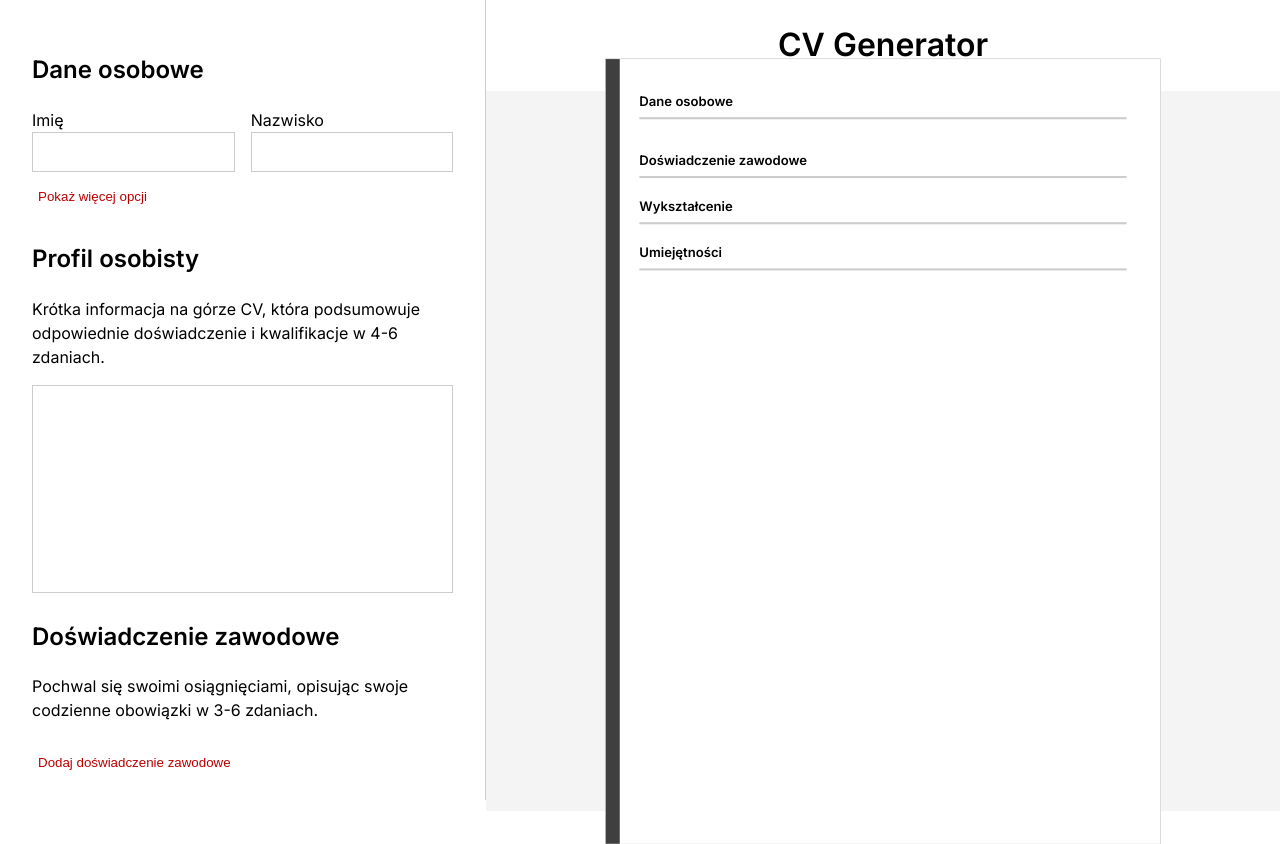
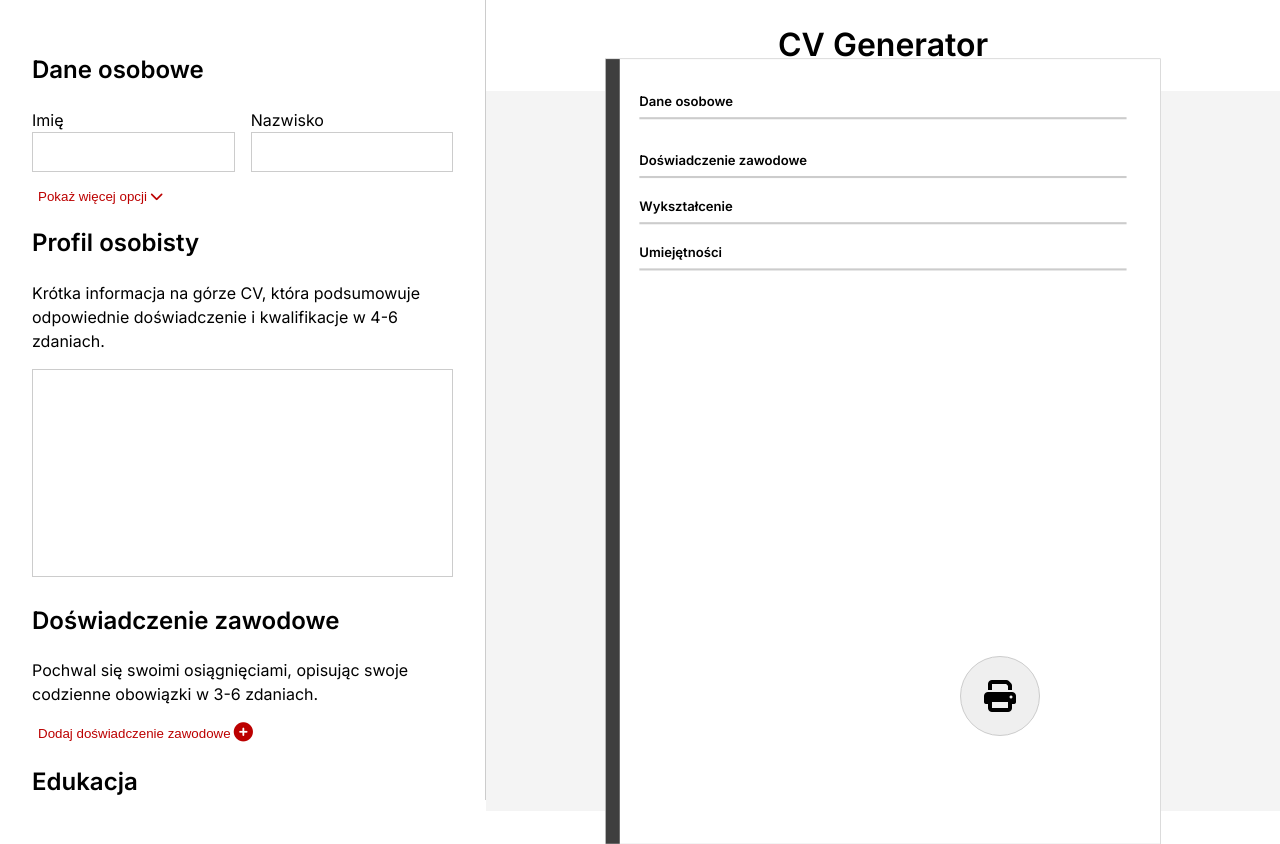
Before and after one commit to thimgrim1337/cv-app, a React (Vite) app: page / in a window 1280 px wide. Built offline with nearby package versions, Linux system fonts and the light colour scheme.

Commit message:
Implement react-to-print

```diff
--- a/src/App.jsx
+++ b/src/App.jsx
@@ -1,7 +1,8 @@
+import { useState, useRef } from 'react';
+import uuid from 'react-uuid';
+import { useReactToPrint } from 'react-to-print';
 import Form from './components/Form/Form';
 import CVPreview from './components/CVPreview/CVPreview';
-import { useState } from 'react';
-import uuid from 'react-uuid';
 import GeneralInfo from './components/Form/FormSections/GeneralInfo';
 import ProfileInfo from './components/Form/FormSections/ProfileInfo';
 import WorkInfo from './components/Form/FormSections/WorkInfo';
@@ -142,6 +143,12 @@ function App() {
     });
   }
 
+  const printRef = useRef();
+  const handlePrint = useReactToPrint({
+    bodyClass: 'print',
+    content: () => printRef.current,
+  });
+
   return (
     <>
       <header className='header'>
@@ -182,7 +189,11 @@ function App() {
           workList={lists.workList}
           eduList={lists.eduList}
           skillList={lists.skillList}
+          refrence={printRef}
         />
+        <button className='btn--print' onClick={handlePrint}>
+          <i className='fa-solid fa-print'></i>
+        </button>
       </main>
     </>
   );
--- a/src/components/CVPreview/CVPreview.jsx
+++ b/src/components/CVPreview/CVPreview.jsx
@@ -11,9 +11,10 @@ export default function CVPreview({
   workList,
   eduList,
   skillList,
+  refrence,
 }) {
   return (
-    <div className='cv-preview '>
+    <div ref={refrence} className='cv-preview'>
       <PersonalInfoPreview
         generalInfo={generalInfo}
         profileInfo={profileInfo}
--- a/src/components/CVPreview/CVPreview.scss
+++ b/src/components/CVPreview/CVPreview.scss
@@ -1,5 +1,3 @@
-$zoom: 0.7;
-
 .cv-preview {
   position: relative;
   width: 21cm;
@@ -8,7 +6,7 @@ $zoom: 0.7;
   font-size: 1rem;
   background-color: #fff;
   border: 1px solid #ccc;
-  transform: scale($zoom);
+  transform: scale(0.7);
 
   &::before {
     position: absolute;
@@ -87,3 +85,24 @@ $zoom: 0.7;
     }
   }
 }
+
+.print {
+  .cv-preview {
+    transform: scale(1);
+    font-size: 12px;
+  }
+}
+
+.btn--print {
+  position: absolute;
+  bottom: 4rem;
+  right: 15rem;
+  width: 5rem;
+  height: 5rem;
+  border: 1px solid #ccc;
+  border-radius: 50px;
+
+  .fa-print {
+    font-size: 2rem;
+  }
+}
--- a/src/components/Form/Form.scss
+++ b/src/components/Form/Form.scss
@@ -38,14 +38,6 @@
       border: 1px solid #ccc;
     }
   }
-
-  &__button {
-    background: none;
-    border: none;
-    margin-block: 1rem;
-    cursor: pointer;
-    color: rgb(188, 0, 0);
-  }
 }
 
 textarea {
--- a/src/components/Form/FormList/FormListItemCreate.jsx
+++ b/src/components/Form/FormList/FormListItemCreate.jsx
@@ -22,6 +22,7 @@ export default function FormListItemCreate({
     <ToggleVisibility
       btnText={btnText}
       onClick={() => onCreateItem(list.name, list.sectionName)}
+      icon={<i className='fa-solid fa-circle-plus'></i>}
     >
       <FormSection className={'list__new-item'}>
         <FormInputs
--- a/src/components/Form/FormSections/GeneralInfo.jsx
+++ b/src/components/Form/FormSections/GeneralInfo.jsx
@@ -12,7 +12,10 @@ export default function GeneralInfo({ onValueChange }) {
         onValueChange={onValueChange}
         sectionName={'generalInfo'}
       />
-      <ToggleVisibility btnText={'Pokaż więcej opcji'}>
+      <ToggleVisibility
+        btnText={'Pokaż więcej opcji'}
+        icon={<i className='fa-solid fa-chevron-down'></i>}
+      >
         <FormSection className={'more-info'}>
           <FormInputs
             fields={GENERAL_INFO[2]}
--- a/src/components/ToggleVisibility.jsx
+++ b/src/components/ToggleVisibility.jsx
@@ -1,14 +1,9 @@
 /* eslint-disable react/prop-types */
 import { useState } from 'react';
+import './ToggleVisibility.scss';
 
-export default function ToggleVisibility({
-  children,
-  btnText,
-  btnPosition,
-  onClick,
-}) {
+export default function ToggleVisibility({ children, btnText, onClick, icon }) {
   const [isShow, setIsShow] = useState(false);
-  const top = btnPosition === 'bottom' ? true : false;
 
   function toggleShow(e) {
     e.preventDefault();
@@ -23,22 +18,16 @@ export default function ToggleVisibility({
   const btn = btnText && (
     <button className='form__button' onClick={toggleShow}>
       {btnText}
+      <span className={isShow ? 'button__icon active' : 'button__icon'}>
+        {icon}
+      </span>
     </button>
   );
 
   return (
     <>
-      {top ? (
-        <>
-          {btn}
-          {isShow && children}
-        </>
-      ) : (
-        <>
-          {isShow && children}
-          {btn}
-        </>
-      )}
+      {isShow && children}
+      {btn}
     </>
   );
 }
--- /dev/null
+++ b/src/components/ToggleVisibility.scss
@@ -0,0 +1,28 @@
+.form__button {
+    display: flex;
+    align-items: center;
+  gap: .2rem;
+  background: none;
+  border: none;
+  margin-block: 1rem;
+  cursor: pointer;
+  color: rgb(188, 0, 0);
+}
+
+.fa-solid {
+    transition: .7s;
+
+}
+
+.fa-circle-plus {
+    font-size: 1.2rem;
+}
+
+.button__icon.active {
+   .fa-chevron-down {
+    transform: rotate(180deg);
+  }
+  .fa-circle-plus {
+   transform: rotateZ(90deg);
+  }
+}
```
Also changed, not shown: src/index.scss (line endings or trailing spaces).
